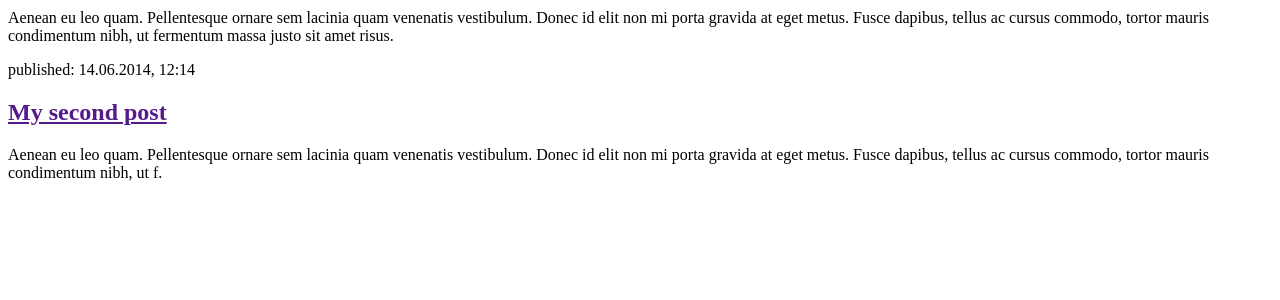
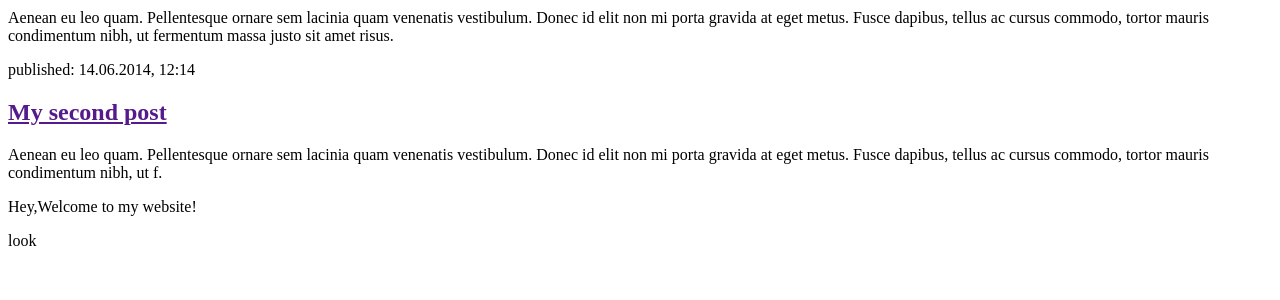
Before and after one commit to 2017chb1038/my-first-blog, a Django app: template driveapp/templates/driveapp/home.html in a window 1280 px wide. Shown: the part 142-442 px from the top of the page. Run offline with Django 3.2, Linux system fonts and the light colour scheme; the template is opened without the code that fills it, so the values that code supplies are empty.

Commit message:
Update header.html

```diff
--- a/driveapp/templates/driveapp/header.html
+++ b/driveapp/templates/driveapp/header.html
@@ -19,6 +19,11 @@
             <h2><a href="">My second post</a></h2>
             <p>Aenean eu leo quam. Pellentesque ornare sem lacinia quam venenatis vestibulum. Donec id elit non mi porta gravida at eget metus. Fusce dapibus, tellus ac cursus commodo, tortor mauris condimentum nibh, ut f.</p>
         </div>
+        <div>
+        {%block content%}
+<p> Hey,Welcome  to my website!</p>
 
+{%endblock%}
+        </div>
     </body>
 </html>
```
